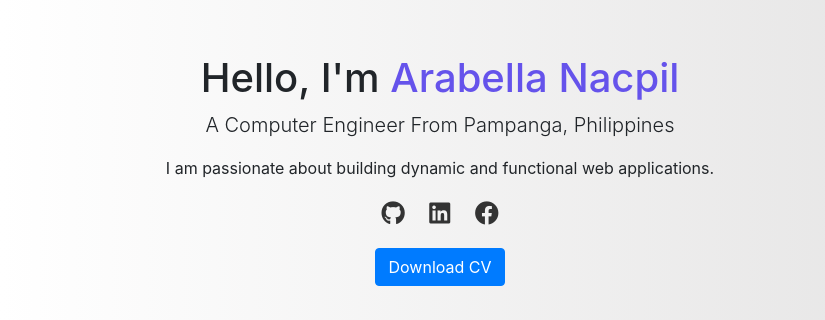
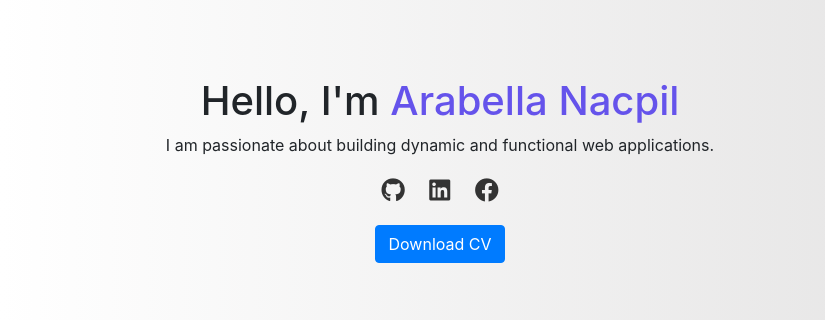
Before and after one commit to GoArra-ara/my-portfolio, a plain HTML site: page index.html in a window 1280 px wide. Shown: the part 230-550 px from the top of the page, 0-825 px from the left. Drawn offline with nearby package versions, Linux system fonts and the light colour scheme; grey boxes are pictures that could not be loaded.

```diff
--- a/index.html
+++ b/index.html
@@ -34,7 +34,7 @@
     <section id="home" class="d-flex align-items-center">
         <div class="container text-center">
             <h1>Hello, I'm <span class="highlight">Arabella Nacpil</span></h1>
-            <p class="lead">A Computer Engineer From Pampanga, Philippines</p>
+            <!-- <p class="lead">A Computer Engineer From Pampanga, Philippines</p> -->
             <p>I am passionate about building dynamic and functional web applications.</p>
             <div class="social-icons">
                 <a href="https://github.com/GoArra-ara" target="_blank"><i class="fab fa-github"></i></a>
```
